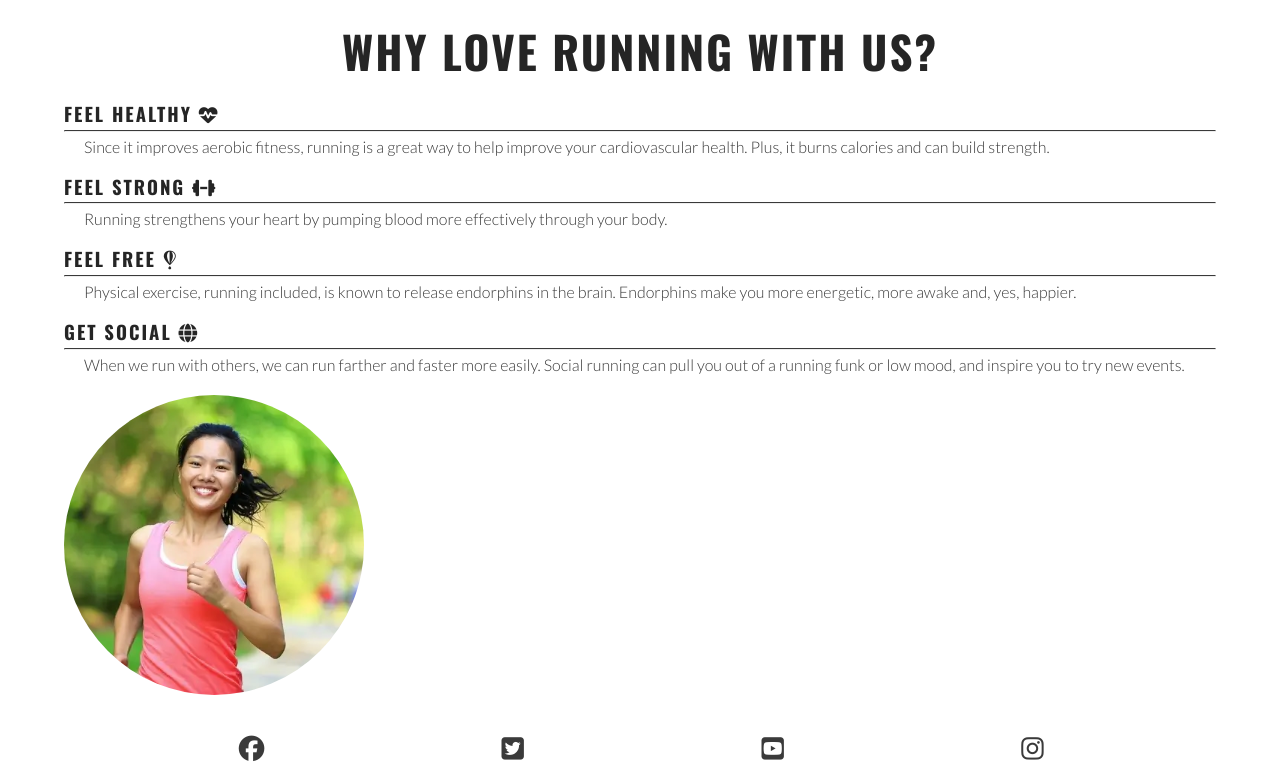
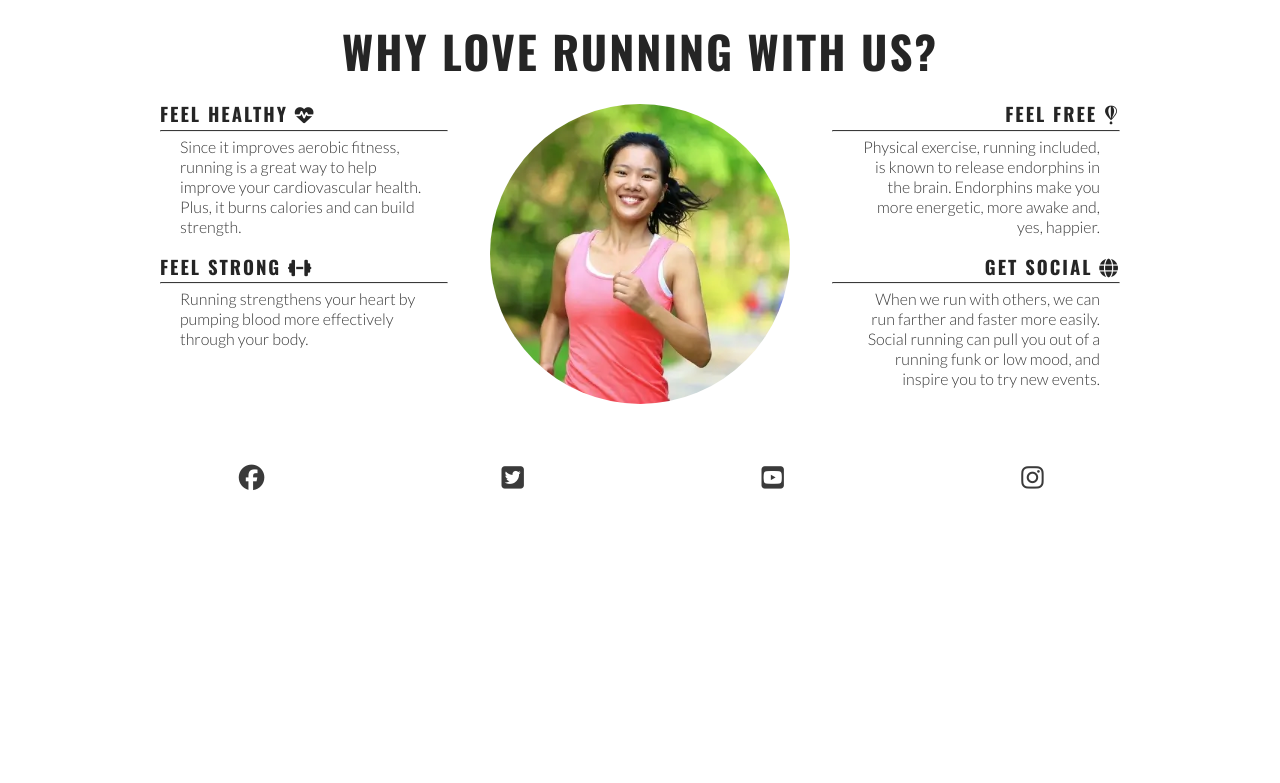
Before and after one commit to twilson-creator/love-running, a plain HTML site: page index.html in a window 1280 px wide. Shown: the part 681-1464 px from the top of the page. After the commit the page ends 1193 px from the top, so only its background shows below. Drawn offline with nearby package versions, Linux system fonts and the light colour scheme.

Commit message:
Flex screen 1200px reform

```diff
--- a/assets/css/style.css
+++ b/assets/css/style.css
@@ -18,7 +18,9 @@ body {
     font-family: 'Lato', sans-serif;
 }
 
-h1, h2, h3 {
+h1,
+h2,
+h3 {
     font-family: 'Oswald', sans-serif;
     text-transform: uppercase;
     letter-spacing: 2px;
@@ -49,7 +51,7 @@ header a {
     list-style-type: none;
 }
 
-#menu > li {
+#menu>li {
     margin-bottom: 1em;
 }
 
@@ -109,7 +111,8 @@ main {
     padding-left: 10px;
 }
 
-#cover-text > h2, #cover-text > h3 {
+#cover-text>h2,
+#cover-text>h3 {
     color: #ffffff;
 }
 
@@ -125,8 +128,8 @@ main {
     font-size: 280%;
 }
 
-#benefits-physical > div,
-#benefits-mental > div {
+#benefits-physical>div,
+#benefits-mental>div {
     line-height: 20px;
     margin-bottom: 20px;
 }
@@ -140,18 +143,18 @@ main {
     margin: 5px 0;
 }
 
-/* Circle cover background */
 #circle-cover-bg {
-    background: url("../images/reasons-image.webp") no-repeat top center/cover;
+    background: url('../images/reasons-image.webp') no-repeat top center / cover;
     height: 90vw;
     width: 90vw;
     margin-bottom: 20px;
+    /* Makes the square image into a circle */
     border-radius: 50%;
     max-width: 300px;
     max-height: 300px;
 }
 
-#benefits-mage {
+#benefits-image {
     display: flex;
     align-items: center;
     justify-content: center;
@@ -174,6 +177,7 @@ main {
 
 /* Media query: tablets and larger (768px and up) */
 @media screen and (min-width: 768px) {
+
     /* Header */
     nav {
         display: block;
@@ -187,7 +191,7 @@ main {
         display: flex;
     }
 
-    #menu > li {
+    #menu>li {
         padding-left: 1rem;
     }
 
@@ -212,11 +216,58 @@ main {
         width: 300px;
         right: 50px;
     }
+
+    /* Reasons section */
+    #benefits-physical,
+    #benefits-mental {
+        display: flex;
+        flex-direction: column;
+        width: 100%;
+    }
+
+    #benefits-physical>div,
+    #benefits-mental>div {
+        width: 75%;
+    }
+
+    #benefits-mental>div {
+        text-align: end;
+        align-self: flex-end;
+    }
+
 }
 
 /* Large devices (laptops and desktops, 992px and up) */
 @media screen and (min-width: 992px) {
-    #menu a:hover{
+    #menu a:hover {
         border-bottom: 1px solid #3a3a3a;
     }
 }
+
+@media screen and (min-width: 1200px) {
+    /* Reasons section */
+    #benefits {
+        display: flex;
+        flex-direction: row;
+    }
+
+    #benefits > div {
+        flex: 1;
+    }
+
+    #benefits-image {
+        order: 0
+    }
+
+    #benefits-mental {
+        order: 1;
+    }
+
+    #benefits-mental > div {
+        align-self: flex-start;
+    }
+
+    #benefits-physical > div {
+        align-self: flex-end;
+    }
+}
--- a/index.html
+++ b/index.html
@@ -3,32 +3,42 @@
 
 <head>
     <meta charset="UTF-8">
+    <meta http-equiv="X-UA-Compatible" content="IE=edge">
     <meta name="viewport" content="width=device-width, initial-scale=1.0">
-    <!--- Meta tags for search engines -->
-    <meta name="description" content="Love Running. Clubs for runners in Dublin, Ireland. Urban runing, trail running, Dublin docklands and Phoenix Park">
-    <meta name="keywords" content="love running, run, running club, runners, Ireland, Dublin, sport, exercise"></met>
+    <!-- Meta tags for search engines -->
+    <meta name="description"
+        content="Love Running. Club for runners in Dublin, Ireland. Urban running, trail running. Dublin docklands and Phoenix Park">
+    <meta name="keywords" content="love running, run, running club, runners, Ireland, Dublin, sport, exercise">
+    <!-- Title -->
     <title>Love Running</title>
-    <!--- favicon-->
+    <!-- Favicon -->
     <link rel="apple-touch-icon" sizes="180x180" href="assets/favicon/apple-touch-icon.png">
     <link rel="icon" type="image/png" sizes="32x32" href="assets/favicon/favicon-32x32.png">
     <link rel="icon" type="image/png" sizes="16x16" href="assets/favicon/favicon-16x16.png">
+    <!-- Stylesheet -->
     <link rel="stylesheet" href="assets/css/style.css">
 </head>
+
 <body>
-<!--- Header-->
+    <!-- Header -->
     <header>
         <a href="index.html">
-        <h1 id="logo">Love Running</h1></a>
+            <h1 id="logo">Love Running</h1>
+        </a>
         <input type="checkbox" id="nav-toggle" name="nav-toggle">
-        <label for="nav-toggle" class="nav-toggle-label"><i class="fa-solid fa-bars"></i></label>
-        <nav><ul id="menu">
+        <label for="nav-toggle" class="nav-toggle-label">
+            <i class="fa-solid fa-bars"></i>
+        </label>
+        <nav>
+            <ul id="menu">
                 <li><a href="index.html" class="active">Home</a></li>
                 <li><a href="gallery.html">Gallery</a></li>
                 <li><a href="signup.html">Sign Up</a></li>
-        </ul></nav>
+            </ul>
+        </nav>
     </header>
 
-<!--- main-->
+    <!-- Main content -->
     <main>
         <section id="hero">
             <div id="cover-text">
@@ -73,26 +83,34 @@
         </section>
     </main>
 
-<!--- Footer-->
+    <!-- Footer -->
     <footer>
-    <ul id="social-networks" class="social-networks">
+        <ul id="social-networks">
             <li>
-            <a href="https://www.facebook.com" target="_blank" rel="noopener" aria-label="Visit our Facebook page (opens in a new tab)"><i class="fa-brands fa-facebook"></i></a>
+                <a href="https://www.facebook.com/" target="_blank" rel="noopener"
+                    aria-label="Visit our Facebook page (opens in a new tab)">
+                    <i class="fa-brands fa-facebook"></i></a>
             </li>
             <li>
-            <a href="https://www.twitter.com" target="_blank" rel="noopener" aria-label="Visit our Twitter page (opens in a new tab)"><i class="fa-brands fa-twitter-square"></i></a>
+                <a href="https://www.twitter.com/" target="_blank" rel="noopener"
+                    aria-label="Visit our Twitter page (opens in a new tab)">
+                    <i class="fa-brands fa-twitter-square"></i></a>
             </li>
             <li>
-            <a href="https://www.youtube.com" target="_blank" rel="noopener" aria-label="Visit our YouTube page (opens in a new tab)"><i class="fa-brands fa-youtube-square"></i></a>
+                <a href="https://www.youtube.com/" target="_blank" rel="noopener"
+                    aria-label="Visit our YouTube page (opens in a new tab)">
+                    <i class="fa-brands fa-youtube-square"></i></a>
             </li>
             <li>
-            <a href="https://www.instagram.com" target="_blank" rel="noopener" aria-label="Visit our Instagram page (opens in a new tab)"><i class="fa-brands fa-instagram"></i></a>
+                <a href="https://www.instagram.com/" target="_blank" rel="noopener"
+                    aria-label="Visit our Instagram page (opens in a new tab)">
+                    <i class="fa-brands fa-instagram"></i></a>
             </li>
         </ul>
     </footer>
 
-<!--- Fontawesome tags-->
-<script src="https://kit.fontawesome.com/a49dc8b457.js" crossorigin="anonymous"></script>
+    <!-- Font Awesome kit -->
+    <script src="https://kit.fontawesome.com/3b20d96fa9.js" crossorigin="anonymous"></script>
 </body>
 
 </html>
```
Lines whose indentation alone changed are shown as unchanged.
